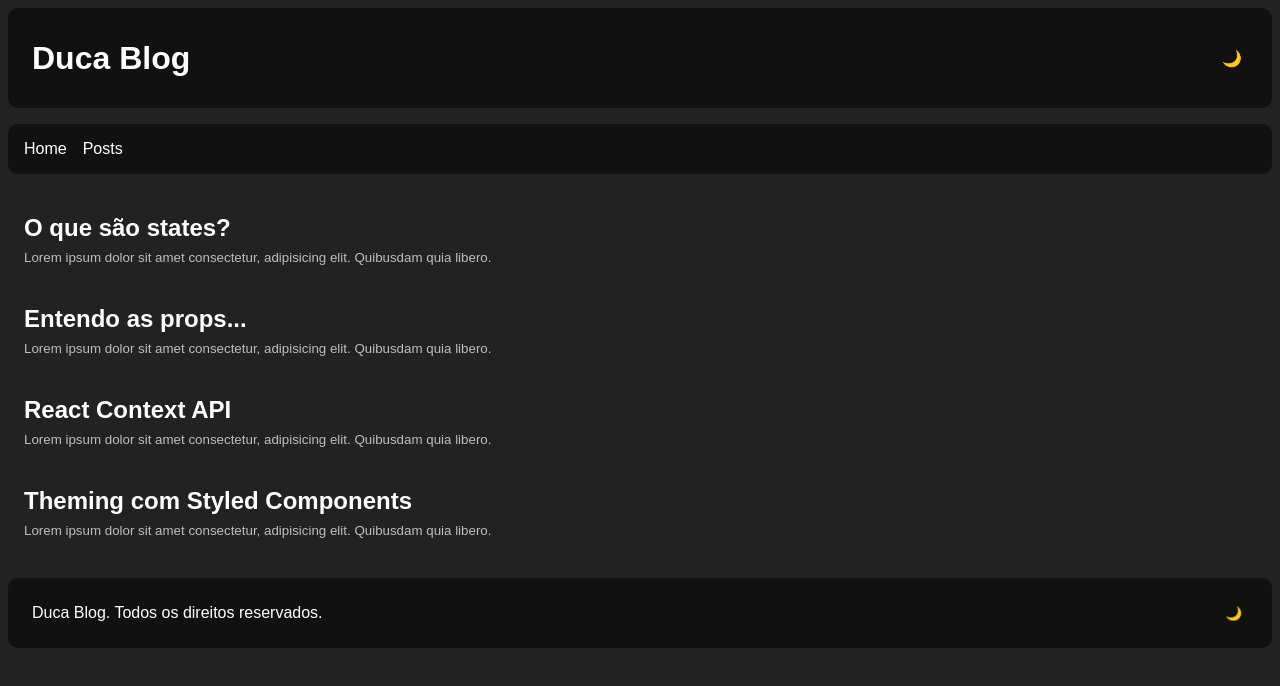
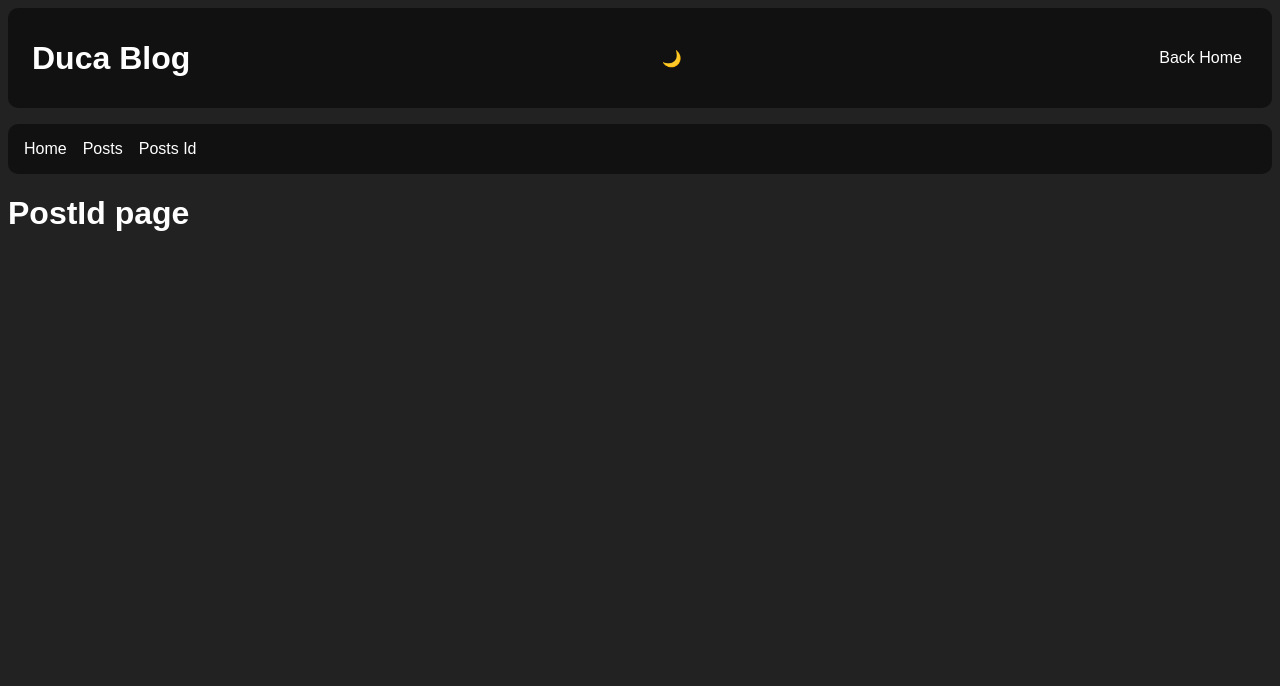
Before and after one commit to Ca788/React-Fundamentos, a React app: page /posts/1 in a window 1280 px wide. Shown: the top 686 px of the page. Built offline with nearby package versions, Linux system fonts and the light colour scheme.

Commit message:
final do modulo relacionado ao useHistory e useLocation

```diff
--- a/package.json
+++ b/package.json
@@ -25,6 +25,7 @@
     "react": "^17.0.2",
     "react-dom": "^17.0.2",
     "react-router-dom": "5.3.0",
+    "react-spring": "^9.7.3",
     "styled-components": "5.3.3"
   }
 }
--- a/src/Routes.js
+++ b/src/Routes.js
@@ -1,16 +1,29 @@
 import React from "react";
-import { Route, Switch } from "react-router-dom";
+import { useTransition, animated } from "react-spring";
+
+import { Route, Switch, useLocation } from "react-router-dom";
 
 import Home from "./pages/Home";
 import PostsList from "./pages/PostsList";
 import NotFound from "./pages/NotFound";
+import PostId from "./pages/Post";
 
 export default function Routes() {
-  return (
-    <Switch>
-      <Route exact path="/" component={Home} />
-      <Route path="/posts" component={PostsList} />
-      <Route component={NotFound} />
-    </Switch>
-  );
+  const location = useLocation();
+  const transitions = useTransition(location, {
+    from: { opacity: 0, transfrom: "translateY(50px)", position: "relative" },
+    enter: { opacity: 1, transfrom: "translateY(0)", position: "absolute" },
+    leave: { opacity: 0, transfrom: "translateY(50px)", position: "absolute" },
+  });
+
+  return transitions((props, item) => (
+    <animated.div style={props}>
+      <Switch location={item}>
+        <Route exact path="/" component={Home} />
+        <Route exact path="/posts" component={PostsList} />
+        <Route path="/posts/:id" component={PostId} />
+        <Route component={NotFound} />
+      </Switch>
+    </animated.div>
+  ));
 }
--- a/src/components/Header/index.js
+++ b/src/components/Header/index.js
@@ -1,14 +1,24 @@
 import React from "react";
+import { useHistory } from "react-router-dom";
 
 import { Container } from "./styles";
 
 export default function Header({ onToggleTheme, selectedTheme }) {
+  const history = useHistory();
+
+  const handleNavigate = () => {
+    history.push("/");
+  };
+
   return (
     <Container>
       <h1>Duca Blog</h1>
       <button type="button" onClick={onToggleTheme}>
         {selectedTheme === "dark" ? "🌙" : "🌞"}
       </button>
+      <button onClick={handleNavigate} style={{ color: "#fff" }}>
+        Back Home
+      </button>
     </Container>
   );
 }
--- a/src/components/Layout/index.js
+++ b/src/components/Layout/index.js
@@ -15,10 +15,11 @@ export default function Layout({ onToggleTheme, selectedTheme }) {
       <NavWrapper>
         <Link to="/">Home</Link>
         <Link to="/posts">Posts</Link>
+        <Link to="/posts/82723872873823">Posts Id</Link>
       </NavWrapper>
 
       <Routes />
-      <Footer onToggleTheme={onToggleTheme} selectedTheme={selectedTheme} />
+      {/*<Footer onToggleTheme={onToggleTheme} selectedTheme={selectedTheme} />*/}
     </BrowserRouter>
   );
 }
--- /dev/null
+++ b/src/pages/Post/index.js
@@ -0,0 +1,10 @@
+import React, { useMemo } from "react";
+import { useParams, useLocation } from "react-router-dom";
+
+export default function PostId() {
+  const params = useParams();
+  const { search } = useLocation();
+  const queryParams = useMemo(() => new URLSearchParams(search), [search]);
+
+  return <h1>PostId page</h1>;
+}
```
Also changed, not shown: 1 other file (tests, documents, lock files or other folders).
